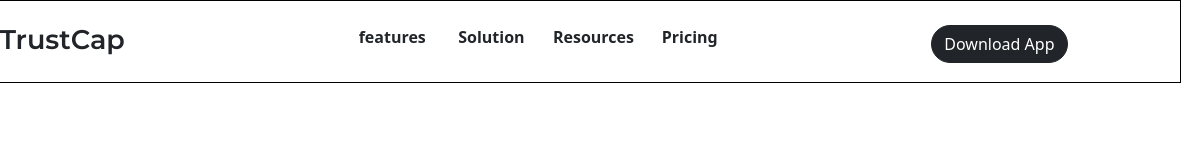
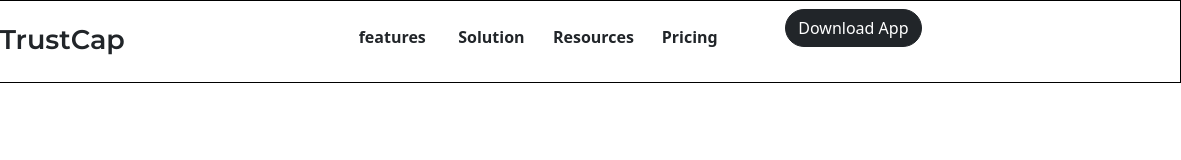
Before and after one commit to MirzaUmar-123/TrustCap-loan-website-landing-Page, a plain HTML site: page index.html in a window 1280 px wide. Shown: the full height of the page, 99-1280 px from the left. Drawn offline with Linux system fonts and the light colour scheme.

Commit message:
changed in css file

```diff
--- a/index.html
+++ b/index.html
@@ -28,10 +28,10 @@
                     </div>
                 </div>
                 <div class="col-4">
-                        <div class="container  mt-3 ">
-                            <div class="row  ms-5">
-                                <div class="col r ms-5">
-                                    <button type="button" class="btn btn-dark rounded-5 ms-5">Download App</button>
+                        <div class="container ">
+                            <div class="row  ">
+                                <div class="col ">
+                                    <button type="button" class="btn  btn-dark rounded-5">Download App</button>
                                 </div>
                         </div>
                     </div>
```
